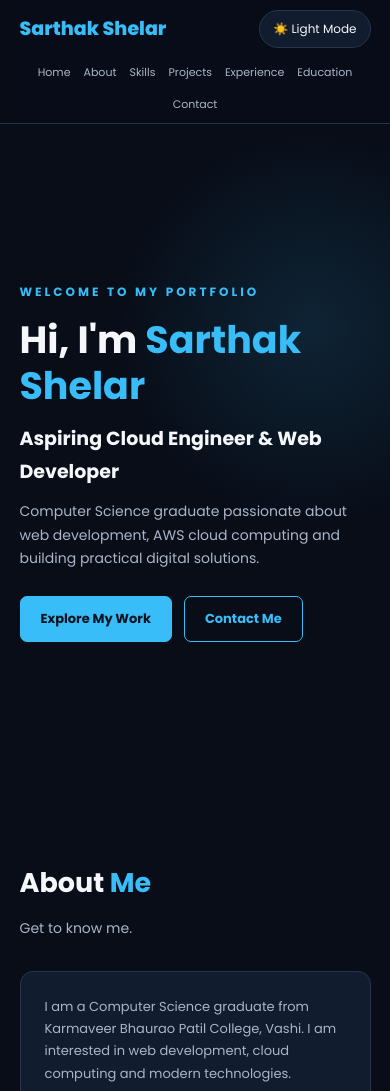
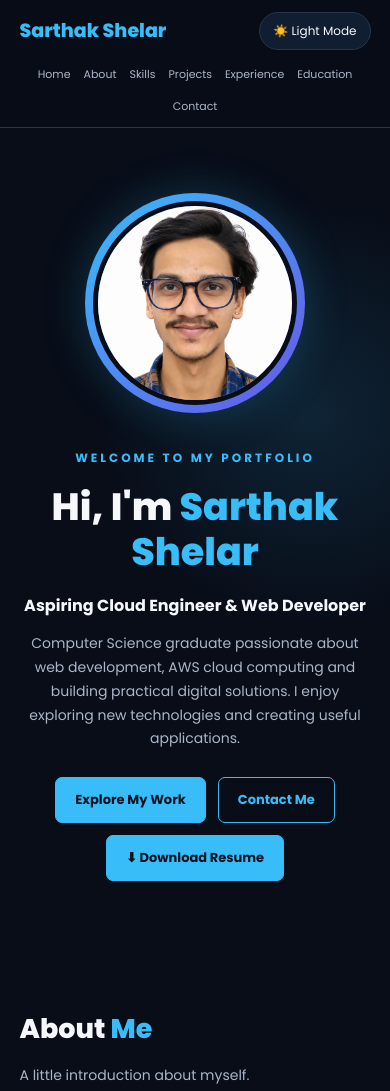
Before and after one commit to sarthakshelar10/aws-static-website, a plain HTML site: page index.html in a window 390 px wide. Shown: the top 1091 px of the page. Drawn offline with Linux system fonts and the light colour scheme.

Commit message:
Update index.html

```diff
--- a/index.html
+++ b/index.html
@@ -5,86 +5,109 @@
 <meta charset="UTF-8">
 <meta name="viewport" content="width=device-width, initial-scale=1.0">
 <title>Sarthak Shelar | Portfolio</title>
+<meta name="description" content="Portfolio of Sarthak Shelar - Computer Science graduate, aspiring Cloud Engineer and Web Developer.">
+
 <link href="https://fonts.googleapis.com/css2?family=Poppins:wght@300;400;500;600;700;800&display=swap" rel="stylesheet">
 
 <style>
 :root {
   --bg:#080d18;
-  --card:#111c2e;
+  --surface:#101a2b;
+  --card:#111d30;
   --text:#f5f7fb;
   --muted:#aab6c8;
   --accent:#38bdf8;
   --border:#26354a;
-  --nav:rgba(8,13,24,.96);
+  --nav:rgba(8,13,24,.94);
 }
 body.light {
-  --bg:#f3f6fb;
+  --bg:#f4f7fb;
+  --surface:#eaf0f8;
   --card:#ffffff;
   --text:#152238;
   --muted:#526176;
   --accent:#087eb5;
   --border:#d8e1ec;
-  --nav:rgba(255,255,255,.96);
+  --nav:rgba(255,255,255,.94);
 }
 *{margin:0;padding:0;box-sizing:border-box;scroll-behavior:smooth}
-body{font-family:Poppins,sans-serif;background:var(--bg);color:var(--text);transition:.3s;line-height:1.7}
+body{font-family:Poppins,sans-serif;background:var(--bg);color:var(--text);line-height:1.7;transition:.3s}
 a{text-decoration:none;color:inherit}
-.container{width:90%;max-width:1100px;margin:auto}
-header{position:sticky;top:0;background:var(--nav);backdrop-filter:blur(12px);border-bottom:1px solid var(--border);z-index:10}
-.navbar{min-height:72px;display:flex;align-items:center;justify-content:space-between;gap:15px;flex-wrap:wrap;padding:10px 0}
-.logo{font-size:23px;font-weight:800;color:var(--accent);white-space:nowrap}
-.links{display:flex;gap:17px;flex-wrap:wrap;justify-content:center}
-.links a{font-size:12px;color:var(--muted)}
+.container{width:90%;max-width:1150px;margin:auto}
+
+header{position:sticky;top:0;z-index:100;background:var(--nav);backdrop-filter:blur(15px);border-bottom:1px solid var(--border)}
+.navbar{min-height:72px;display:flex;align-items:center;justify-content:space-between;gap:15px;flex-wrap:wrap}
+.logo{font-size:22px;font-weight:800;color:var(--accent);white-space:nowrap}
+.links{display:flex;align-items:center;gap:18px;flex-wrap:wrap}
+.links a{font-size:12px;color:var(--muted);transition:.3s}
 .links a:hover{color:var(--accent)}
-.theme-btn{background:var(--card);color:var(--text);border:1px solid var(--border);padding:9px 13px;border-radius:25px;cursor:pointer;font-family:inherit;font-size:12px}
+.theme-btn{background:var(--card);color:var(--text);border:1px solid var(--border);padding:9px 13px;border-radius:25px;cursor:pointer;font-family:inherit;font-size:12px;white-space:nowrap}
+
 section{padding:85px 0;scroll-margin-top:75px}
-.hero{min-height:85vh;display:flex;align-items:center;background:radial-gradient(circle at 80% 30%,rgba(56,189,248,.13),transparent 35%)}
+.hero{min-height:87vh;display:flex;align-items:center;background:radial-gradient(circle at 80% 35%,rgba(56,189,248,.13),transparent 35%)}
+.hero-grid{display:grid;grid-template-columns:1.4fr .8fr;align-items:center;gap:55px}
 .eyebrow{color:var(--accent);letter-spacing:3px;font-size:12px;font-weight:700;margin-bottom:15px}
-h1{font-size:clamp(38px,7vw,65px);line-height:1.2;margin-bottom:15px}
-.highlight,.section-title span{color:var(--accent)}
-.hero h3{font-size:19px;margin-bottom:12px}
-.hero p,.description{color:var(--muted);font-size:14px;max-width:700px}
-.buttons{display:flex;gap:12px;flex-wrap:wrap;margin-top:25px}
-.btn{display:inline-block;background:var(--accent);color:#071321;padding:11px 20px;border-radius:7px;font-size:13px;font-weight:700;border:1px solid var(--accent)}
-.btn.outline{background:transparent;color:var(--accent)}
-.section-title{font-size:32px;margin-bottom:12px}
-.description{margin-bottom:30px}
-.box,.card,.contact-card{background:var(--card);border:1px solid var(--border);border-radius:13px;padding:24px}
+h1{font-size:clamp(38px,5vw,62px);line-height:1.2;margin-bottom:17px;font-weight:800}
+.highlight{color:var(--accent)}
+.hero h3{font-size:19px;margin-bottom:13px}
+.hero p,.description{color:var(--muted);font-size:14px}
+.hero-buttons{display:flex;gap:12px;flex-wrap:wrap;margin-top:26px}
+.btn{display:inline-block;background:var(--accent);color:#071321;padding:11px 19px;border-radius:7px;font-size:13px;font-weight:700;border:1px solid var(--accent);transition:.3s}
+.btn:hover{transform:translateY(-3px);opacity:.9}
+.btn-outline{background:transparent;color:var(--accent)}
+.profile-wrap{display:flex;justify-content:center;align-items:center}
+.profile-ring{width:min(320px,75vw);aspect-ratio:1;border-radius:50%;padding:8px;background:linear-gradient(135deg,var(--accent),#6756e8);box-shadow:0 0 45px rgba(56,189,248,.22)}
+.profile-ring img{width:100%;height:100%;border-radius:50%;object-fit:cover;object-position:center 25%;border:5px solid var(--bg);display:block}
+
+.section-title{font-size:32px;font-weight:800;margin-bottom:12px}
+.section-title span{color:var(--accent)}
+.description{margin-bottom:32px;max-width:700px}
+.box,.card,.contact-card{background:var(--card);border:1px solid var(--border);border-radius:14px;padding:24px;box-shadow:0 10px 30px rgba(0,0,0,.08)}
 .box p,.card p,.card li,.contact-card p,.contact-card a{color:var(--muted);font-size:13px}
-.skills{display:grid;grid-template-columns:repeat(auto-fit,minmax(170px,1fr));gap:15px}
-.skill{background:var(--card);border:1px solid var(--border);padding:17px;border-radius:10px;font-size:14px;font-weight:600}
+.skills{display:grid;grid-template-columns:repeat(auto-fit,minmax(175px,1fr));gap:15px}
+.skill{background:var(--card);border:1px solid var(--border);padding:17px;border-radius:11px;font-size:14px;font-weight:600;transition:.3s}
+.skill:hover,.card:hover{border-color:var(--accent);transform:translateY(-4px)}
 .skill span{display:block;font-size:11px;color:var(--muted);font-weight:400}
-.cards{display:grid;grid-template-columns:repeat(auto-fit,minmax(260px,1fr));gap:18px}
+.cards{display:grid;grid-template-columns:repeat(auto-fit,minmax(260px,1fr));gap:20px}
 .card{transition:.3s}
-.card:hover,.skill:hover{border-color:var(--accent);transform:translateY(-4px)}
 .card h3{font-size:18px;margin-bottom:10px}
 .card ul{padding-left:20px;margin-top:12px}
 .tag{display:inline-block;background:rgba(56,189,248,.12);color:var(--accent);padding:4px 9px;border-radius:20px;font-size:11px;margin:5px 3px 0 0}
-.timeline{border-left:2px solid var(--accent);padding-left:24px;margin-left:8px}
-.item{position:relative;margin-bottom:28px}
-.item:before{content:"";position:absolute;left:-32px;top:8px;width:13px;height:13px;border-radius:50%;background:var(--accent)}
-.item h3{font-size:17px}
+.timeline{border-left:2px solid var(--accent);padding-left:25px;margin-left:8px}
+.item{position:relative;margin-bottom:30px}
+.item:before{content:"";position:absolute;left:-33px;top:8px;width:14px;height:14px;border-radius:50%;background:var(--accent)}
+.item h3{font-size:18px}
 .date{font-size:12px;color:var(--accent);font-weight:600}
-.item p{font-size:13px;color:var(--muted);margin-top:6px}
-.contact{display:grid;grid-template-columns:repeat(auto-fit,minmax(210px,1fr));gap:15px}
-.contact-card h3{font-size:14px;color:var(--accent);margin-bottom:5px}
-footer{text-align:center;border-top:1px solid var(--border);padding:25px;color:var(--muted);font-size:12px}
+.item p{color:var(--muted);font-size:13px;margin-top:7px}
+.contact{display:grid;grid-template-columns:repeat(auto-fit,minmax(210px,1fr));gap:16px}
+.contact-card h3{font-size:14px;color:var(--accent);margin-bottom:6px}
+.contact-card a{overflow-wrap:anywhere}
+.contact-card a:hover{color:var(--accent)}
+footer{text-align:center;padding:25px;border-top:1px solid var(--border);color:var(--muted);font-size:12px}
+
 @media(max-width:850px){
-.navbar{justify-content:space-between}
-.links{order:3;width:100%;gap:13px}
-.links a{font-size:11px}
-.theme-btn{margin-left:auto}
+ .hero-grid{grid-template-columns:1fr;gap:35px;text-align:center}
+ .profile-wrap{grid-row:1}
+ .hero-buttons{justify-content:center}
+ .hero p{margin:auto}
+ .navbar{padding:12px 0}
+ .links{order:3;width:100%;justify-content:center;gap:13px}
+ .links a{font-size:11px}
+ .theme-btn{margin-left:auto}
 }
 @media(max-width:500px){
-section{padding:60px 0}
-.hero{min-height:80vh}
-.section-title{font-size:27px}
-.logo{font-size:19px}
+ section{padding:60px 0}
+ .hero{min-height:auto;padding:65px 0}
+ .profile-ring{width:220px}
+ .section-title{font-size:27px}
+ .logo{font-size:19px}
+ .hero h3{font-size:16px}
 }
 </style>
 </head>
 
 <body>
+
 <header>
 <div class="container navbar">
 <a href="#home" class="logo">Sarthak Shelar</a>
@@ -104,26 +127,52 @@ section{padding:60px 0}
 </header>
 
 <section class="hero" id="home">
-<div class="container">
+<div class="container hero-grid">
+
+<div>
 <div class="eyebrow">WELCOME TO MY PORTFOLIO</div>
 <h1>Hi, I'm <span class="highlight">Sarthak Shelar</span></h1>
 <h3>Aspiring Cloud Engineer & Web Developer</h3>
-<p>Computer Science graduate passionate about web development, AWS cloud computing and building practical digital solutions.</p>
-<div class="buttons">
+<p>
+Computer Science graduate passionate about web development,
+AWS cloud computing and building practical digital solutions.
+I enjoy exploring new technologies and creating useful applications.
+</p>
+
+<div class="hero-buttons">
 <a href="#projects" class="btn">Explore My Work</a>
-<a href="#contact" class="btn outline">Contact Me</a>
+<a href="#contact" class="btn btn-outline">Contact Me</a>
+<a href="Sarthak%20Shelar%20Resume.pdf" class="btn" download>⬇ Download Resume</a>
 </div>
+</div>
+
+<div class="profile-wrap">
+<div class="profile-ring">
+<img src="Profile%20photo.jpg" alt="Sarthak Shelar profile photo">
+</div>
+</div>
+
 </div>
 </section>
 
 <section id="about">
 <div class="container">
 <h2 class="section-title">About <span>Me</span></h2>
-<p class="description">Get to know me.</p>
+<p class="description">A little introduction about myself.</p>
 <div class="box">
-<p>I am a Computer Science graduate from Karmaveer Bhaurao Patil College, Vashi. I am interested in web development, cloud computing and modern technologies.<br><br>
-I have practical experience developing web applications and knowledge of AWS cloud services, databases and programming concepts. I enjoy learning new technologies and applying my knowledge to real-world projects.<br><br>
-My goal is to grow as a technology professional and contribute to meaningful software and cloud solutions.</p>
+<p>
+I am a Computer Science graduate from Karmaveer Bhaurao Patil
+College, Vashi. I am interested in web development, cloud computing
+and modern technologies.
+<br><br>
+I have practical experience developing web applications and
+knowledge of AWS cloud services, databases and programming concepts.
+I enjoy learning new technologies and applying my knowledge to
+real-world projects.
+<br><br>
+My goal is to grow as a technology professional and contribute
+to meaningful software and cloud solutions.
+</p>
 </div>
 </div>
 </section>
@@ -139,8 +188,8 @@ My goal is to grow as a technology professional and contribute to meaningful sof
 <div class="skill">Python<span>Programming fundamentals</span></div>
 <div class="skill">SQL & MySQL<span>Database management</span></div>
 <div class="skill">AWS Cloud<span>EC2, S3, VPC and IAM basics</span></div>
-<div class="skill">Cloud Computing<span>Storage, CDN and serverless</span></div>
-<div class="skill">Git & GitHub<span>Version control</span></div>
+<div class="skill">Cloud Computing<span>Storage, CDN and serverless concepts</span></div>
+<div class="skill">Git & GitHub<span>Version control fundamentals</span></div>
 <div class="skill">Software Testing<span>Testing and debugging basics</span></div>
 <div class="skill">Data Structures<span>DSA fundamentals</span></div>
 <div class="skill">Computer Networks<span>Networking fundamentals</span></div>
@@ -178,7 +227,7 @@ My goal is to grow as a technology professional and contribute to meaningful sof
 <section id="experience">
 <div class="container">
 <h2 class="section-title">My <span>Experience</span></h2>
-<p class="description">Professional experience.</p>
+<p class="description">Professional experience and learning.</p>
 <div class="timeline">
 <div class="item">
 <h3>Web Developer Intern</h3>
@@ -192,7 +241,7 @@ My goal is to grow as a technology professional and contribute to meaningful sof
 <section id="education">
 <div class="container">
 <h2 class="section-title">My <span>Education</span></h2>
-<p class="description">Academic background.</p>
+<p class="description">My academic background.</p>
 <div class="timeline">
 <div class="item">
 <h3>Bachelor of Science in Computer Science</h3>
@@ -246,5 +295,6 @@ setTheme(nextTheme);
 });
 })();
 </script>
+
 </body>
 </html>
```
